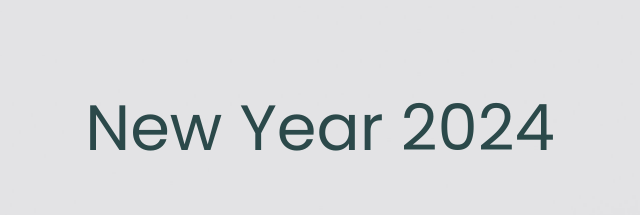
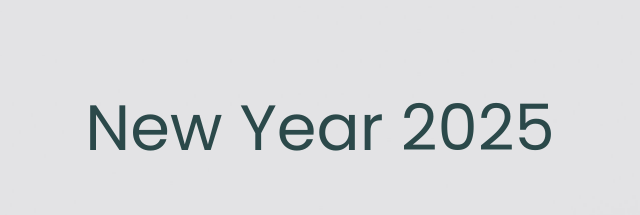
Before and after one commit to aidiko20/countdownTimer, a plain HTML site: page index.html in a window 1280 px wide. Shown: the top 215 px of the page, 320-960 px from the left. Drawn offline with Linux system fonts and the light colour scheme.

Commit message:
Update index.html

```diff
--- a/index.html
+++ b/index.html
@@ -10,7 +10,7 @@
 </head>
 
 <body>
-    <h1> New Year 2024</h1>
+    <h1> New Year 2025</h1>
     <div class="countdown-container">
         <div class="countdown-el days-c">
             <p class="big-text" id="days">0</p>
```
